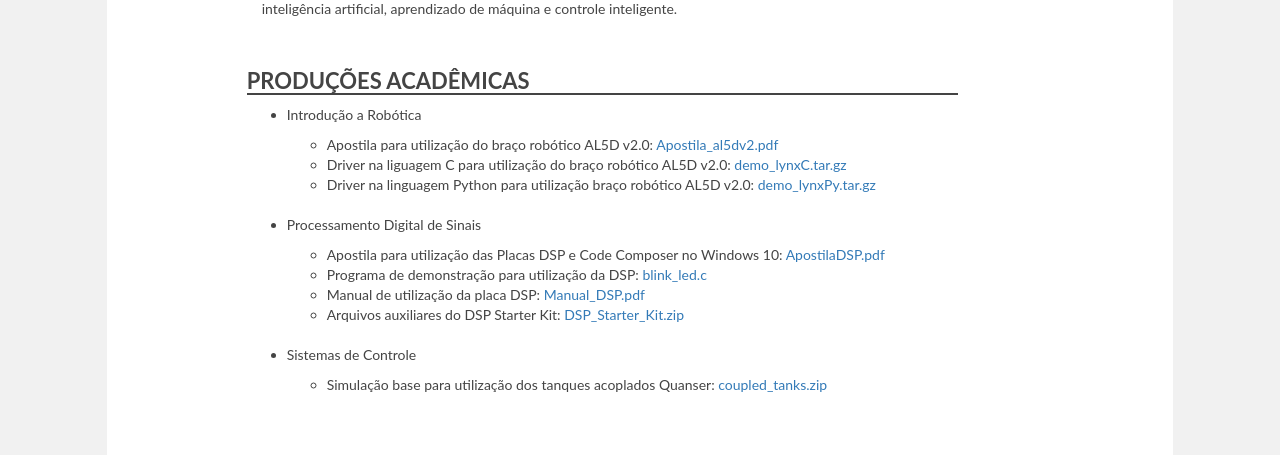
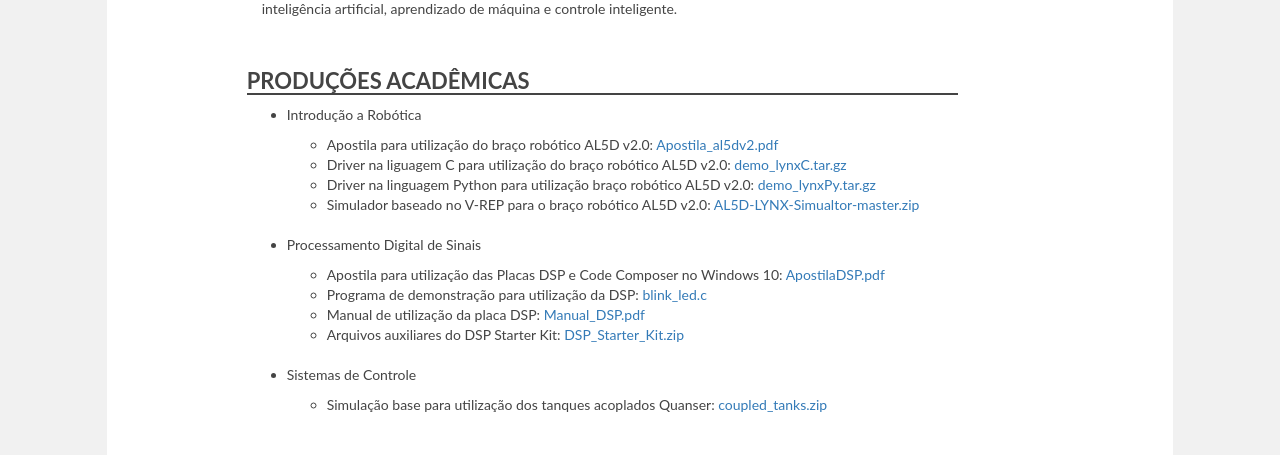
Before and after one commit to jeanmmlima/home-page, a PHP site: page /home.php in a window 1280 px wide. Shown: the part 255-710 px from the top of the page. Run offline with PHP 8.4, Linux system fonts and the light colour scheme; some libraries are stand-ins or nearby versions.

Commit message:
simulators link

```diff
--- a/home.php
+++ b/home.php
@@ -115,6 +115,9 @@
                     <li> Driver na linguagem Python para utilização braço robótico AL5D v2.0:
                       <a href="drivers/demo_lynxPy.tar.gz"> demo_lynxPy.tar.gz </a>
                     </li>
+                    <li> Simulador baseado no V-REP para o braço robótico AL5D v2.0:
+                      <a href="simulators/AL5D-LYNX-Simualtor-master.zip"> AL5D-LYNX-Simualtor-master.zip </a>
+                    </li>
                   </ul>
                   <br>
                 <li><p>Processamento Digital de Sinais</p></li>
```
